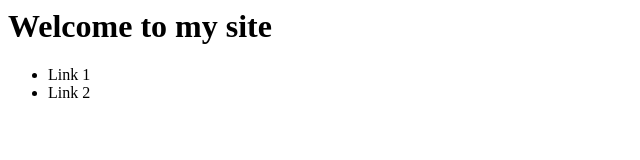
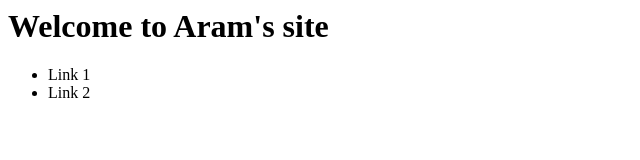
Before and after one commit to eocdev/my-webpage, a plain HTML site: page index.html in a window 1280 px wide. Shown: the whole page, without its empty margins (0-640 px from the left). Drawn offline with Linux system fonts and the light colour scheme.

Commit message:
aram did some changes

```diff
--- a/index.html
+++ b/index.html
@@ -3,7 +3,7 @@
 	<title>Test Web Page</title>
 </head>
 <body>
-<h1>Welcome to my site</h1>
+<h1>Welcome to Aram's site</h1>
 <ul>
 	<li>Link 1</li>
 	<li>Link 2</li>
```
